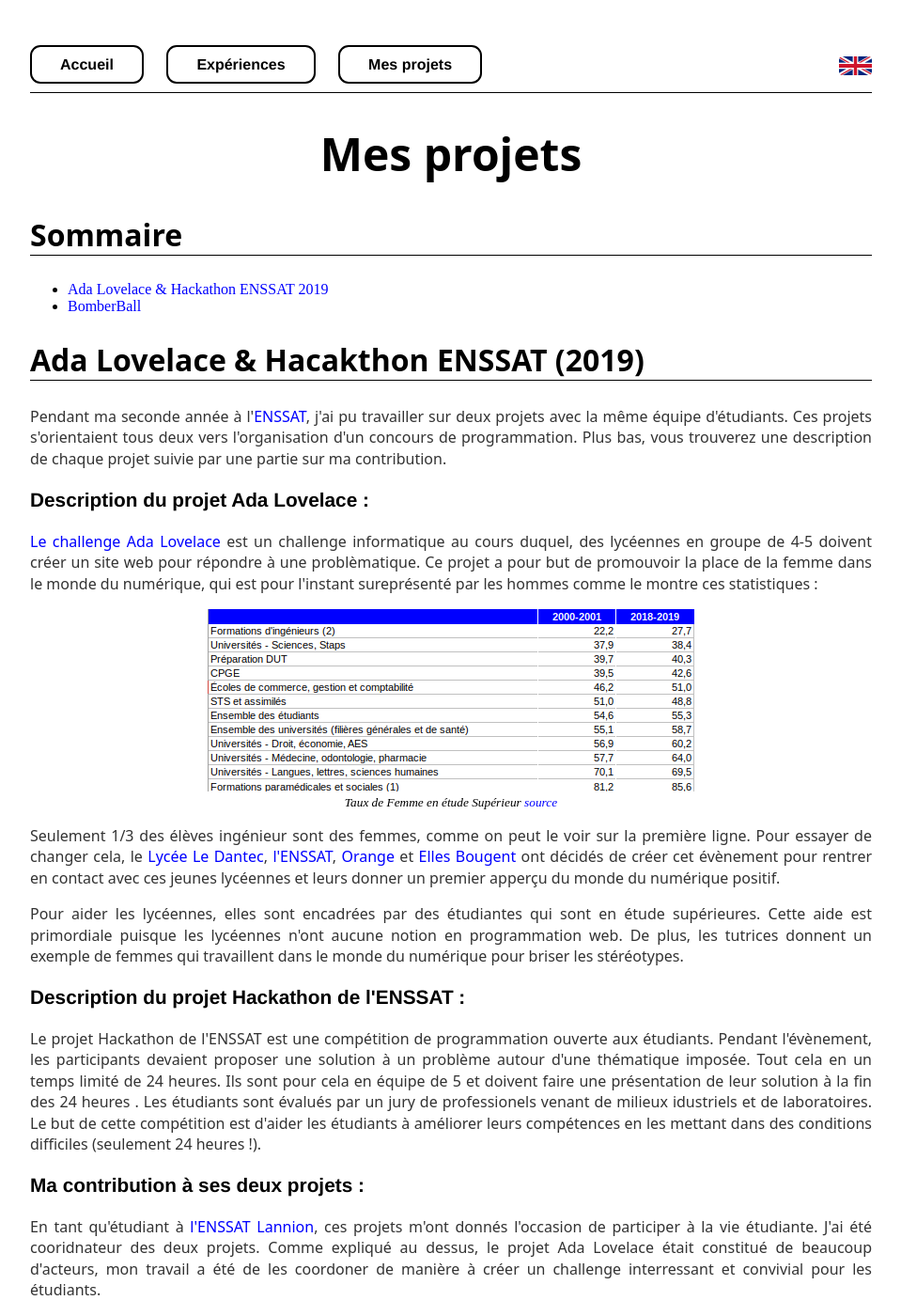
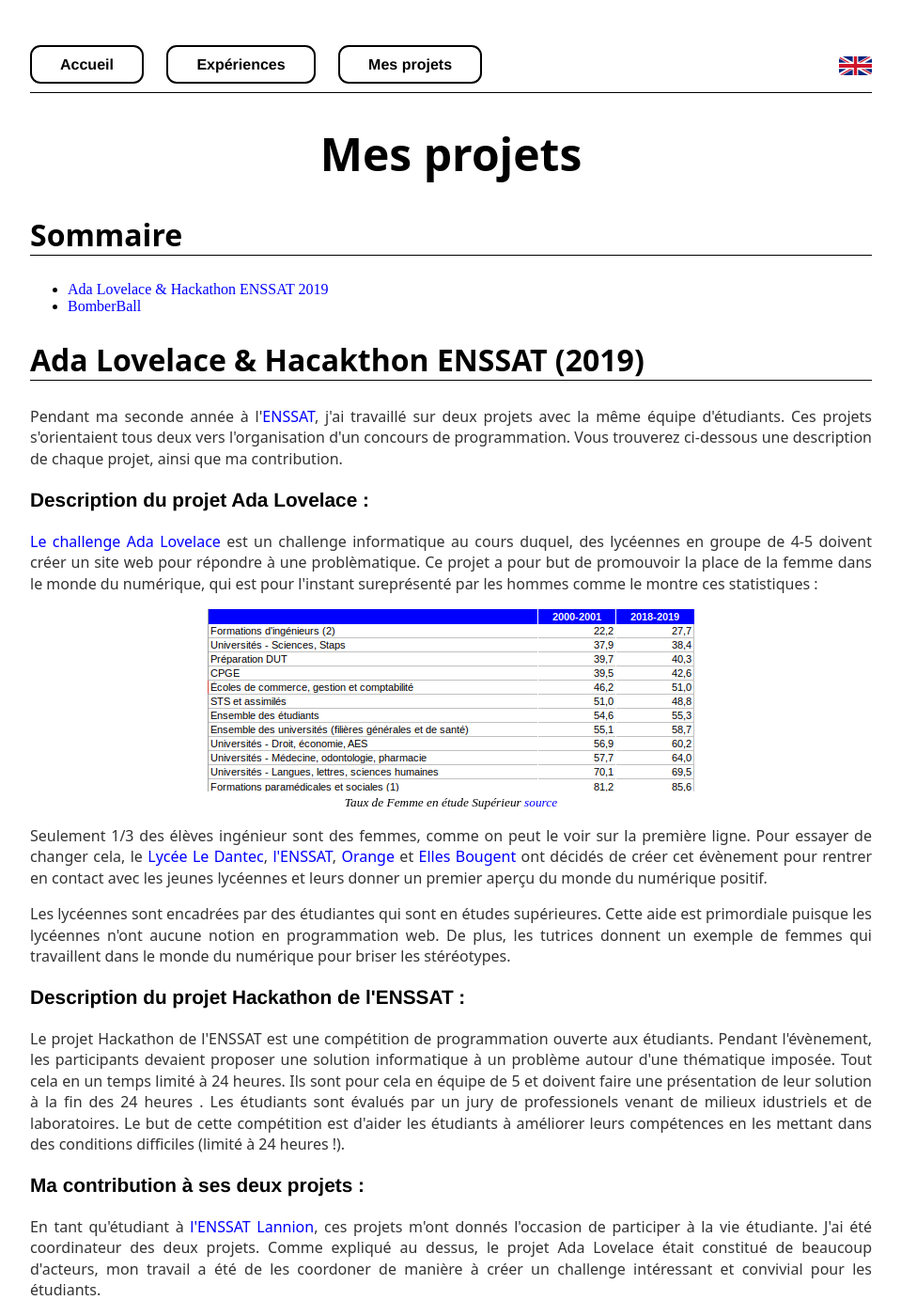
Before and after one commit to cmoineau/cmoineau.github.io, a Jekyll site: the page built from project/fr/index.html, in a window 1280 px wide and 1400 px high. Shown: the whole window at 94% size, without its empty margins (160-1119 px from the left). Built offline with Jekyll 4.4.1, drawn with Linux system fonts in a browser that asks for light colours; some of the changed text lies outside the part shown.

```diff
--- a/fr/index.html
+++ b/fr/index.html
@@ -9,9 +9,9 @@ title: Cyril MOINEAU
 		</div>
 			<h2>Qui suis je ?</h2>
 			<p>
-				Je suis un élève ingénieur en informatique français né en 1997. J'ai développé un intérêt pour le monde de la recherche depuis que je suis en classe préparatoire. Je veux que mon travail soit utile et je suis passioné par la recherche de solution.
+				Je suis un élève ingénieur en informatique français né en 1997. J'ai développé un intérêt pour le monde de la recherche depuis que je suis en classe préparatoire. Je veux que mon travail soit utile et je suis passioné par la recherche de solutions.
 				</br>
-				De part ma formation d'ingénieur, le monde de l'entreprise et la recherche appliquée sont mes objectifs professionels.
+				De par ma formation d'ingénieur, le monde de l'entreprise et la recherche appliquée sont mes objectifs professionels.
 				</br>
 				Je suis passionné par l'apprentissage automatique et l'exploration de données, mais je suis aussi interresé par la physique et je suis curieux.
 			</p>
@@ -20,7 +20,7 @@ title: Cyril MOINEAU
 			<p>
 
 				J'étudie à <a href="http://www.enssat.fr/">l'ENSSAT Lannion</a>, une école d'ingénieur française.
-				En parallèle à cette scolarité, je prépare aussi un second diplôme orienté vers la recherche en informatique à <a href="https://www.univ-rennes1.fr/">l'Université de Rennes 1</a>.
+				En parallèle, je prépare aussi un second diplôme orienté vers la recherche en informatique à <a href="https://www.univ-rennes1.fr/">l'Université de Rennes 1</a>.
 			</p>
 
 			<h2>Listes des cours que j'ai suivi dans ma scolarité :</h2>
--- a/project/fr/index.html
+++ b/project/fr/index.html
@@ -12,7 +12,7 @@ title: Cyril MOINEAU
 
     	<h2 id="Ada">Ada Lovelace & Hacakthon ENSSAT (2019)</h2>
     		<p>
-    			Pendant ma seconde année à l'<a href="http://www.enssat.fr/">ENSSAT</a>, j'ai pu travailler sur deux projets avec la même équipe d'étudiants. Ces projets s'orientaient tous deux vers l'organisation d'un concours de programmation. Plus bas, vous trouverez une description de chaque projet suivie par une partie sur ma contribution.
+    			Pendant ma seconde année à l'<a href="http://www.enssat.fr/">ENSSAT</a>, j'ai travaillé sur deux projets avec la même équipe d'étudiants. Ces projets s'orientaient tous deux vers l'organisation d'un concours de programmation. Vous trouverez ci-dessous une description de chaque projet, ainsi que ma contribution.
     		</p>
 
 	    	<h3>Description du projet Ada Lovelace :</h3>
@@ -28,31 +28,31 @@ title: Cyril MOINEAU
 
 				<p>
 					Seulement 1/3 des élèves ingénieur sont des femmes, comme on peut le voir sur la première ligne.
-					Pour essayer de changer cela, le <a href="http://lycee-ledantec.fr/">Lycée Le Dantec</a>, <a href="http://www.enssat.fr/">l'ENSSAT</a>, <a href="https://www.orange.fr/portail">Orange</a> et <a href="http://www.ellesbougent.com/">Elles Bougent</a> ont décidés de créer cet évènement pour rentrer en contact avec ces jeunes lycéennes et leurs donner un premier apperçu du monde du numérique positif.
+					Pour essayer de changer cela, le <a href="http://lycee-ledantec.fr/">Lycée Le Dantec</a>, <a href="http://www.enssat.fr/">l'ENSSAT</a>, <a href="https://www.orange.fr/portail">Orange</a> et <a href="http://www.ellesbougent.com/">Elles Bougent</a> ont décidés de créer cet évènement pour rentrer en contact avec les jeunes lycéennes et leurs donner un premier aperçu du monde du numérique positif.
 				</p>
 				<p>
-					Pour aider les lycéennes, elles sont encadrées par des étudiantes qui sont en étude supérieures. Cette aide est primordiale puisque les lycéennes n'ont aucune notion en programmation web. De plus, les tutrices donnent un exemple de femmes qui travaillent dans le monde du numérique pour briser les stéréotypes.
+					Les lycéennes sont encadrées par des étudiantes qui sont en études supérieures. Cette aide est primordiale puisque les lycéennes n'ont aucune notion en programmation web. De plus, les tutrices donnent un exemple de femmes qui travaillent dans le monde du numérique pour briser les stéréotypes.
 				</p>
 
 			<h3>Description du projet Hackathon de l'ENSSAT :</h3>
 
 			<p>
-				Le projet Hackathon de l'ENSSAT est une compétition de programmation ouverte aux étudiants. Pendant l'évènement, les participants devaient proposer une solution à un problème autour d'une thématique imposée. Tout cela en un temps limité de 24 heures. Ils sont pour cela en équipe de 5 et doivent faire une présentation de leur solution à la fin des 24 heures . Les étudiants sont évalués par un jury de professionels venant de milieux idustriels et de laboratoires. Le but  de cette compétition est d'aider les étudiants à améliorer leurs compétences en les mettant dans des conditions difficiles (seulement 24 heures !).
+				Le projet Hackathon de l'ENSSAT est une compétition de programmation ouverte aux étudiants. Pendant l'évènement, les participants devaient proposer une solution informatique à un problème autour d'une thématique imposée. Tout cela en un temps limité à 24 heures. Ils sont pour cela en équipe de 5 et doivent faire une présentation de leur solution à la fin des 24 heures . Les étudiants sont évalués par un jury de professionels venant de milieux idustriels et de laboratoires. Le but  de cette compétition est d'aider les étudiants à améliorer leurs compétences en les mettant dans des conditions difficiles (limité à 24 heures !).
 			</p>
 
 
 	    	<h3>Ma contribution à ses deux projets :</h3>
 
 	    		<p>
-	    			En tant qu'étudiant à <a href="http://www.enssat.fr/">l'ENSSAT Lannion</a>, ces projets m'ont donnés l'occasion de participer à la vie étudiante. J'ai été cooridnateur des deux projets. Comme expliqué au dessus, le projet Ada Lovelace était constitué de beaucoup d'acteurs, mon travail a été de les coordoner de manière à créer un challenge interressant et convivial pour les étudiants.
+	    			En tant qu'étudiant à <a href="http://www.enssat.fr/">l'ENSSAT Lannion</a>, ces projets m'ont donnés l'occasion de participer à la vie étudiante. J'ai été coordinateur des deux projets. Comme expliqué au dessus, le projet Ada Lovelace était constitué de beaucoup d'acteurs, mon travail a été de les coordoner de manière à créer un challenge intéressant et convivial pour les étudiants.
 	    		</p>
 	    		<p>
-	    			Mais pas seulement, j'ai dû organiser et aider l'équipe d'étudiants dont je faisais parti. J'ai entre autre participé à la création du budget, à la recherche de sponsors et à l'organisation de la logistique des évènements.
+	    			J'ai également dû organiser et aider l'équipe d'étudiants dont je faisais parti. J'ai entre autre participé à la création du budget, à la recherche de sponsors et à l'organisation de la logistique des évènements.
 	    			J'ai ainsi pû travailler sur la communication et les résolutions de conflits.
 	    		</p>
 
 	    		<p>
-	    			Le projet Ada Lovelace était ma première expérience de projet avec autant de partenaires. Elle a été positive, j'ai pu travailler et coordonner des gens qui étaient éloignés les uns des autres.
+	    			Le projet Ada Lovelace était ma première expérience de projet avec autant de partenaires. Elle a été positive, j'ai pu travailler et coordonner des personnes issues d'univers différents.
 	    		</p>
 
 	    	<h3>Liens vers des articles sur le challenge Ada Lovelace :</h3>
--- a/project/index.html
+++ b/project/index.html
@@ -17,7 +17,7 @@ title: Cyril MOINEAU
 
 	    	<h3>Description of the project Ada Lovelace :</h3>
 	    		<p>
-	    			<a href="https://adalovelace.ledantec-numerique.fr/">The Ada Lovelace challenge</a> is a computer science challenge in which highschool girls have to create a web site about a topic in a group of 4-5.
+	    			<a href="https://adalovelace.ledantec-numerique.fr/">The Ada Lovelace challenge</a> is a computer science challenge in which high-school girls have to create a web site about a topic in a group of 4-5.
 	    			This project aims at promoting the place of women in the numeric world, which mostly represented by men as shown by statistics :
 	    		</p>
 
@@ -68,7 +68,7 @@ title: Cyril MOINEAU
 
     	<h2 id="BomberBall">Projet BomberBall</h2>
     		<p>
-    			Bomber Ball project was an important project for software engineering courses. During this project, we were role playing a company and the professors were playing the client.
+    			Bomber Ball project was an important project for software engineering course. During this project, we were role playing a company and the professors were playing the client.
     			During this project we respond to a call for tender, and create various meetings with our fictive company in order to respond to the fictive client's demand. The company wanted to create a video game similar to the Bomber Man. We had to code the game in Java since it was the language we used the most in junior year at ENSSAT.
     		</p>
 
```
Also changed, not shown: internship/fr/index.html (+5 -5 lines), internship/index.html (+5 -5 lines).
